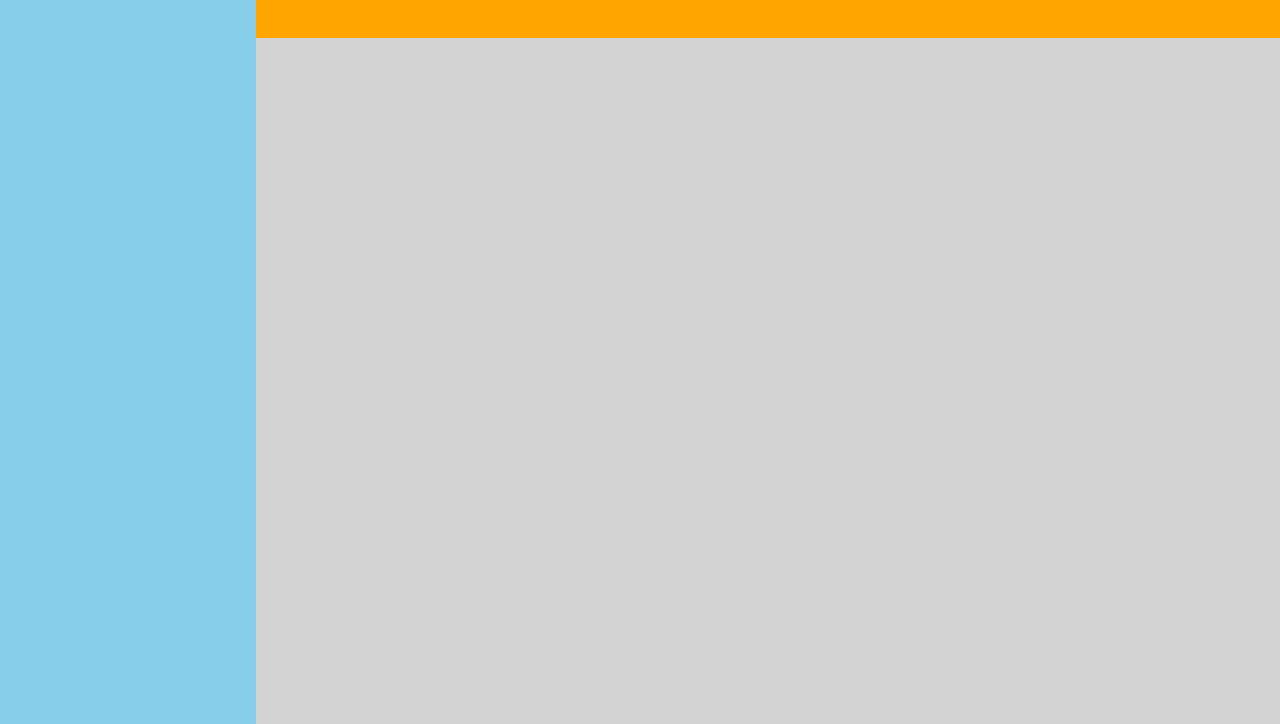
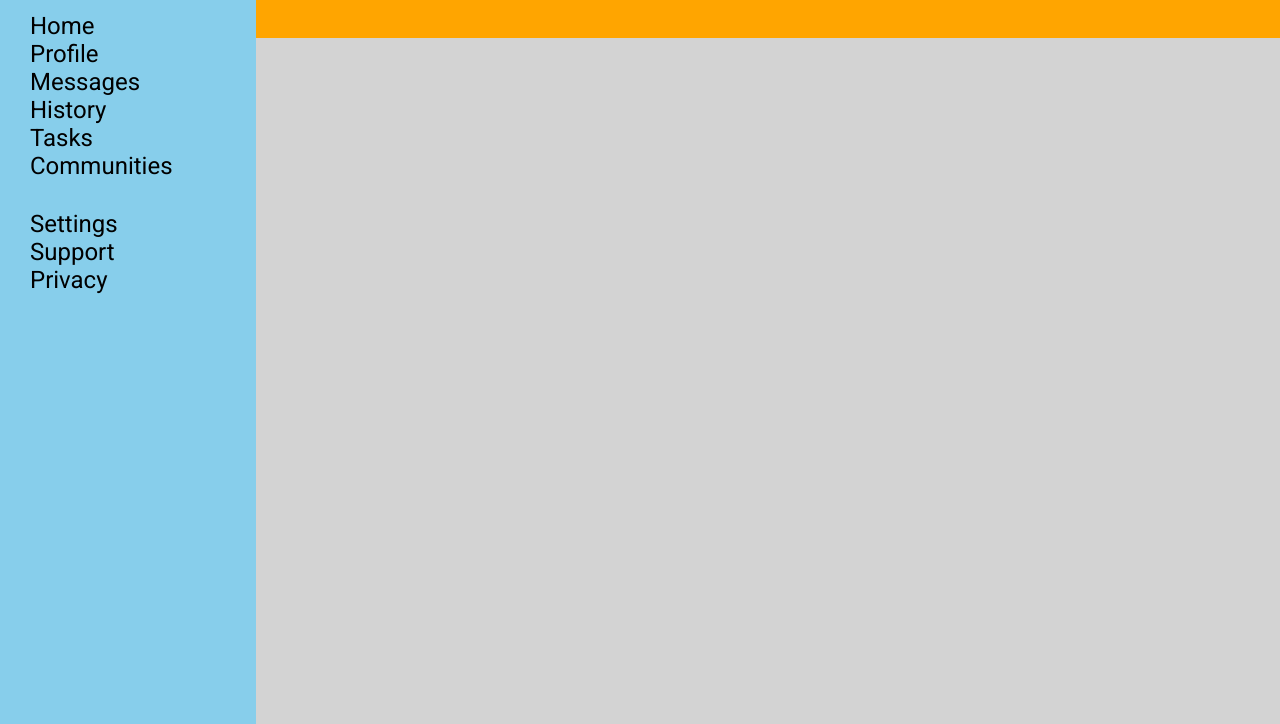
Before and after one commit to Nic-Horton/admin-dashboard, a plain HTML site: page index.html in a window 1280 px wide. Shown: the part 76-800 px from the top of the page. Drawn offline with Linux system fonts and the light colour scheme.

Commit message:
Create elements for sidebar and Add font and icon links

```diff
--- a/index.html
+++ b/index.html
@@ -6,11 +6,42 @@
 		<meta name="viewport" content="width=device-width, initial-scale=1.0" />
 		<title>Dashboard</title>
 		<link rel="stylesheet" href="styles.css" />
+		<link rel="preconnect" href="https://fonts.googleapis.com" />
+		<link rel="preconnect" href="https://fonts.gstatic.com" crossorigin />
+		<link
+			href="https://fonts.googleapis.com/css2?family=Roboto:wght@100;300;400;500;700&display=swap"
+			rel="stylesheet"
+		/>
+		<script
+			src="https://kit.fontawesome.com/bbe671fe22.js"
+			crossorigin="anonymous"
+		></script>
 	</head>
 	<body>
 		<div class="container">
 			<div class="header"></div>
-			<div class="sidebar"></div>
+			<div class="sidebar">
+				<div>Dashboard</div>
+
+				<div class="nav">
+					<ul>
+						<li>Home</li>
+						<li>Profile</li>
+						<li>Messages</li>
+						<li>History</li>
+						<li>Tasks</li>
+						<li>Communities</li>
+					</ul>
+				</div>
+
+				<div class="help">
+					<ul>
+						<li>Settings</li>
+						<li>Support</li>
+						<li>Privacy</li>
+					</ul>
+				</div>
+			</div>
 			<div class="main-content"></div>
 		</div>
 	</body>
--- a/styles.css
+++ b/styles.css
@@ -1,10 +1,14 @@
 * {
     margin: 0;
     padding: 0;
+    font-family: 'Roboto', sans-serif;
+}
+
+ul {
+    list-style: none;
 }
 
 .container{
-    width: 100vw;
     height: 100vh;
     display: grid;
     grid-template-columns: 1fr 4fr;
```
